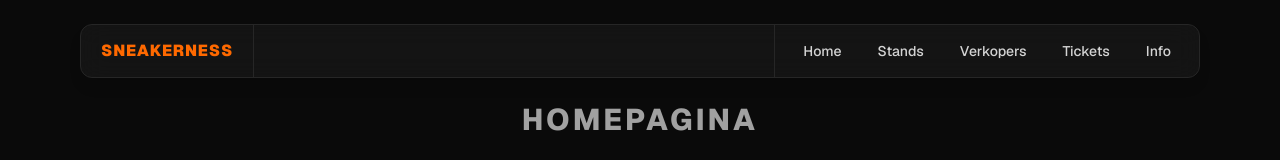
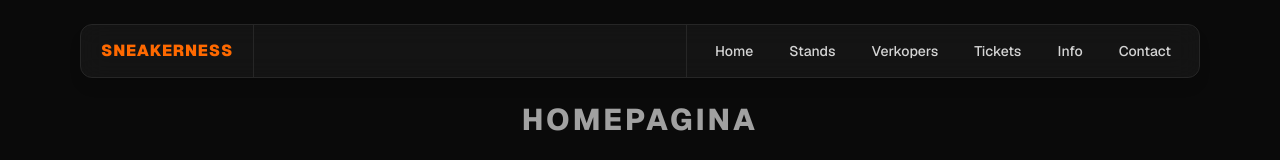
Before and after one commit to Cain-Brouwer/Sneakerness_G4, a Next.js app in the folder my-app/: page / in a window 1280 px wide. Shown: the top 160 px of the page. Built offline with nearby package versions, Linux system fonts and the light colour scheme.

Commit message:
navbutton en route toegevoegd voor contactpersonen

```diff
--- a/my-app/app/components/header.jsx
+++ b/my-app/app/components/header.jsx
@@ -11,6 +11,7 @@ const navigatieItems = [
   { href: "/verkopers", label: "Verkopers" },
   { href: "/tickets", label: "Tickets" },
   { href: "/#info", label: "Info" },
+  { href: "/contactpersonen", label: "Contact"}
 ];
 
 export default function Header() {
```
